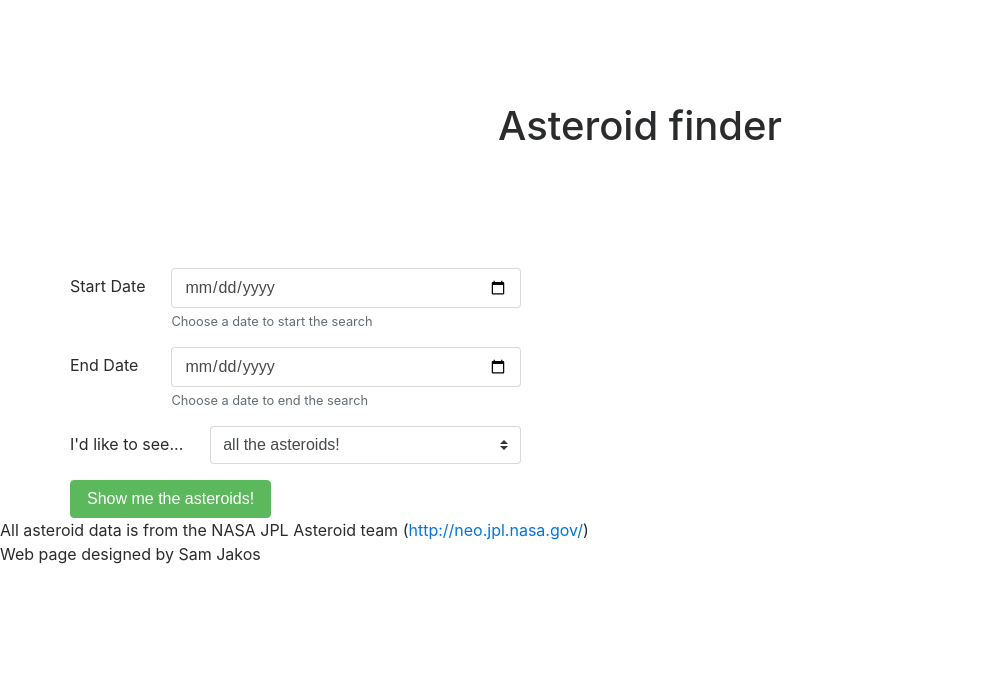
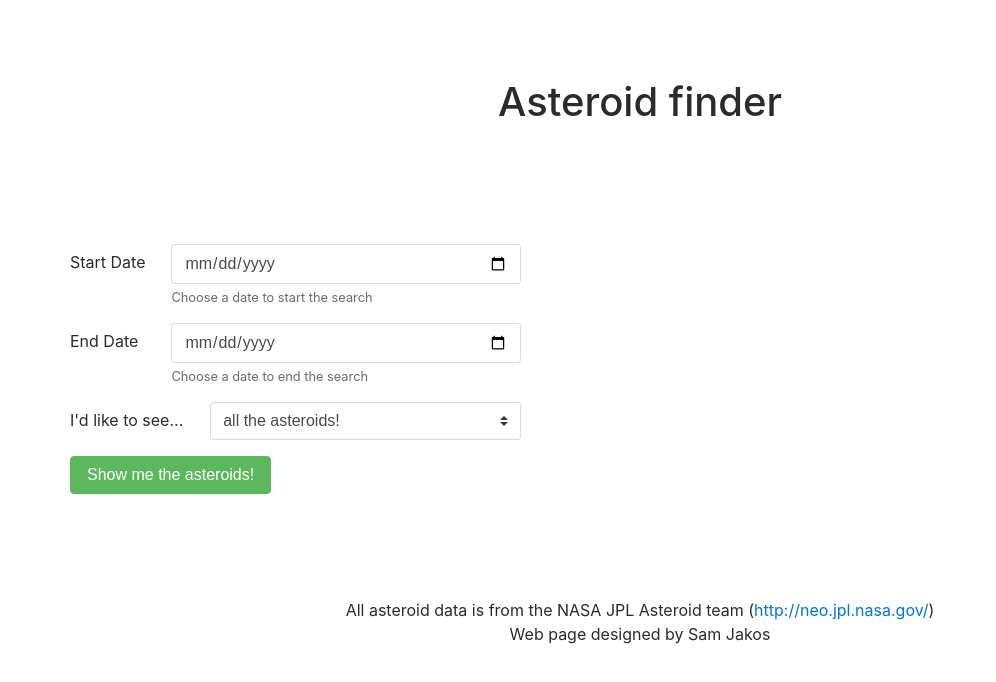
Before and after one commit to sjakos/asteroids, a plain HTML site: page public/index.html in a window 1280 px wide. Shown: the whole page, without its empty margins (0-996 px from the left). Drawn offline with nearby package versions, Linux system fonts and the light colour scheme; a script that the page names is missing.

Commit message:
style footer

```diff
--- a/public/css/style.css
+++ b/public/css/style.css
@@ -1,7 +1,15 @@
 header {
-    padding-top: 5rem;
+    padding-top: 3rem;
     padding-bottom: 3rem;
-    margin-top: 1.5rem;
+    margin-top: 2rem;
     margin-bottom: 4rem;
     text-align: center;
 }
+
+footer {
+    padding-top: 5rem;
+    padding-bottom: 2rem;
+    margin-top: 1.5rem;
+    margin-bottom: 1rem;
+    text-align: center;
+}
```
